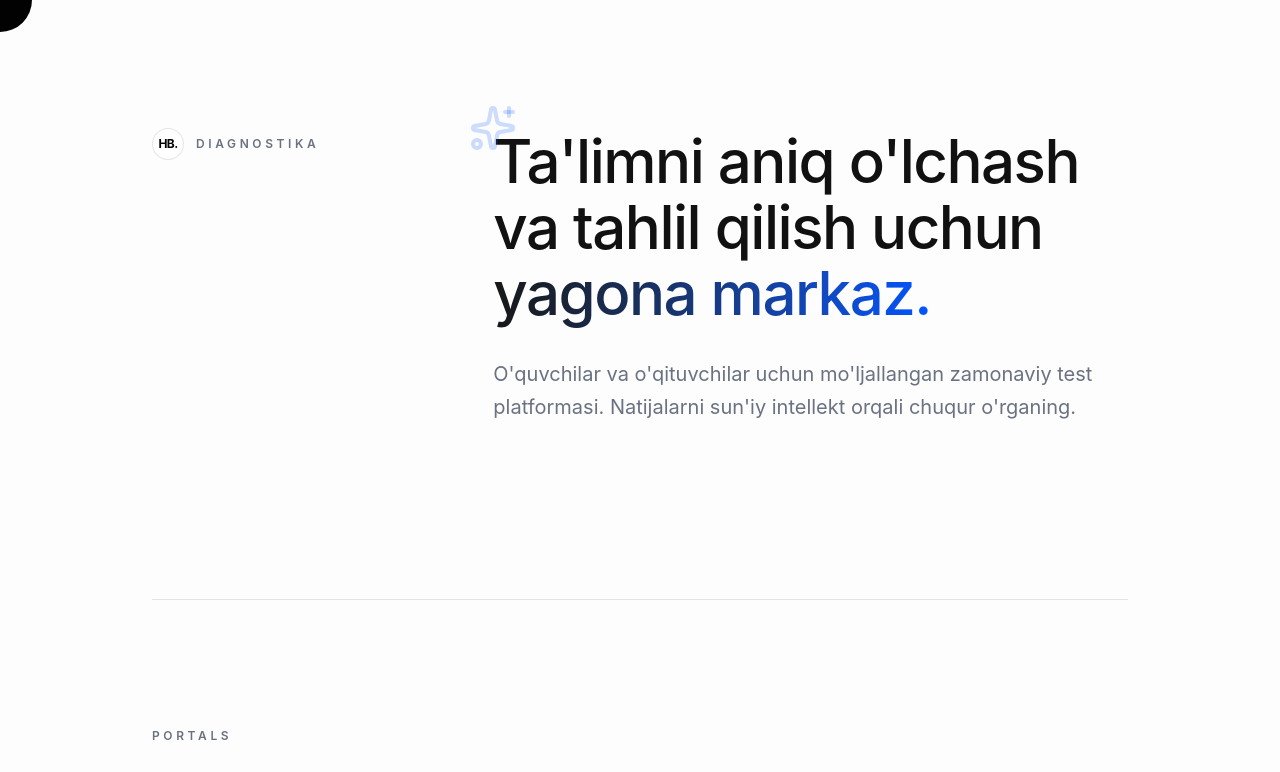
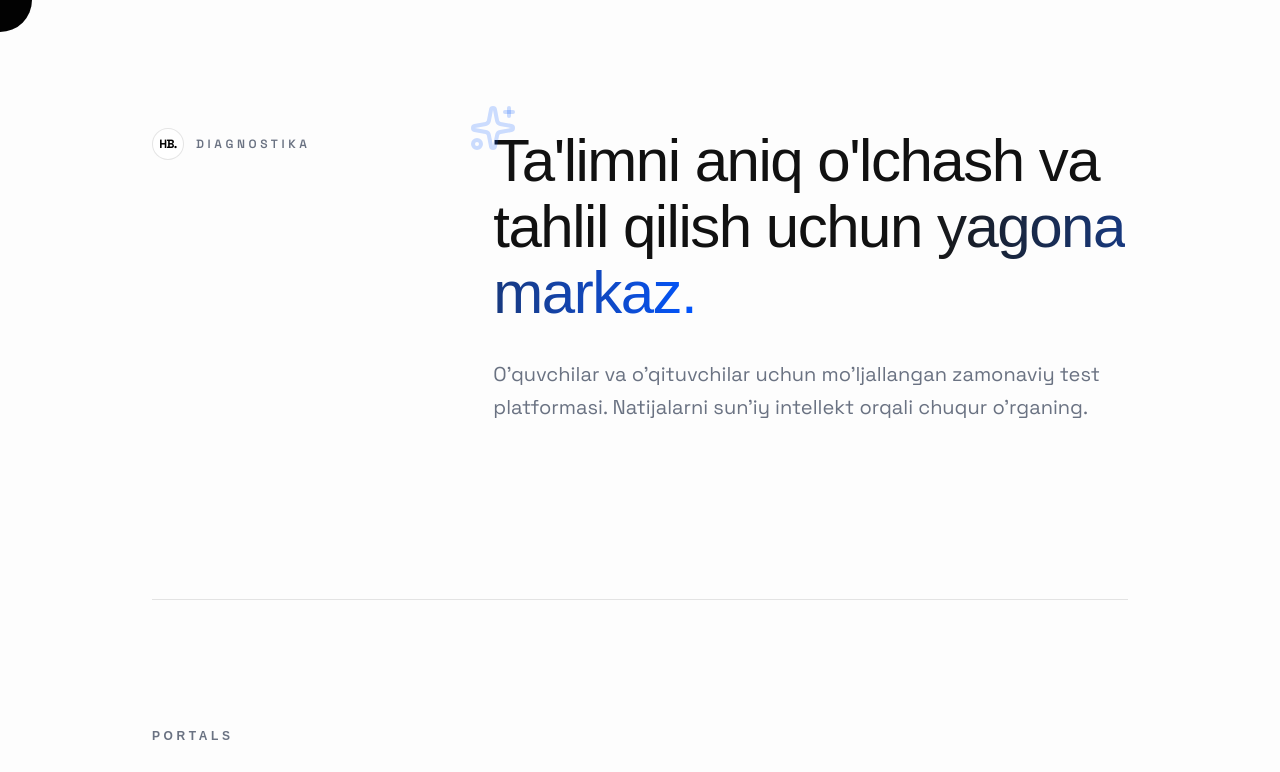
Before and after one commit to hasanboydev97-max/diagnostika, a React (Vite) app: page / in a window 1280 px wide. Shown: the top 772 px of the page. Built offline with nearby package versions, Linux system fonts and the light colour scheme; a web font is replaced by a local one.

Commit message:
change fontsw

```diff
--- a/src/index.css
+++ b/src/index.css
@@ -13,8 +13,8 @@
 
   --color-border: #E5E5E5;
 
-  --font-sans: 'Inter', system-ui, sans-serif;
-  --font-display: 'Inter', system-ui, sans-serif;
+  --font-sans: 'Space Grotesk', system-ui, sans-serif;
+  --font-display: 'Clash Display', sans-serif;
 }
 
 @layer base {
--- a/tailwind.config.js
+++ b/tailwind.config.js
@@ -34,8 +34,8 @@ export default {
         border: '#E5E5E5',
       },
       fontFamily: {
-        sans: ['Inter', 'system-ui', 'sans-serif'],
-        display: ['Inter', 'system-ui', 'sans-serif'], // Using Inter for a clean, tech look
+        sans: ['Space Grotesk', 'system-ui', 'sans-serif'],
+        display: ['Clash Display', 'sans-serif'],
       },
       boxShadow: {
         'premium': '0 4px 20px -2px rgba(0, 0, 0, 0.05)',
```
